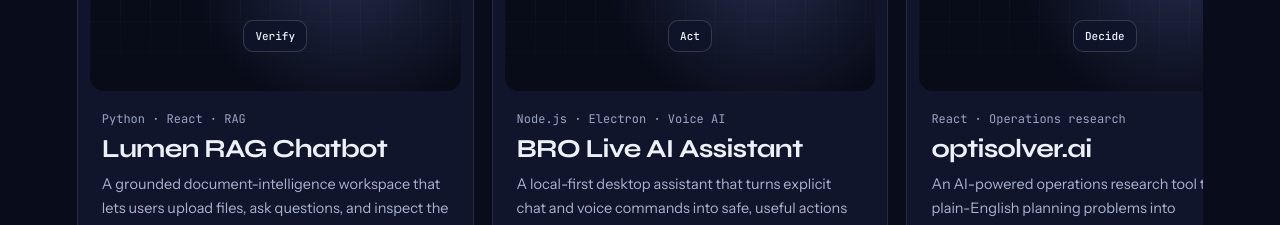
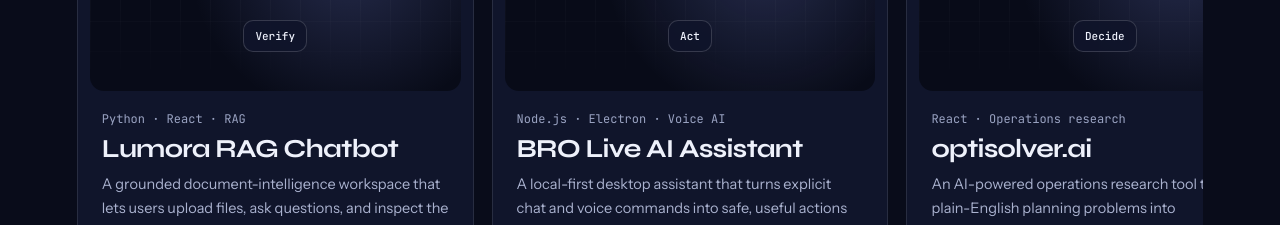
Before and after one commit to bharath609/YBharathKumar.portfolio, a React (Vite) app: page / in a window 1280 px wide. Shown: the part 3320-3545 px from the top of the page. Built offline with nearby package versions, Linux system fonts and the light colour scheme.

Commit message:
rename Lumen to Lumora in projects

```diff
--- a/src/main.jsx
+++ b/src/main.jsx
@@ -13,7 +13,7 @@ const PHOTO = photo;
 const RESUME = import.meta.env.VITE_RESUME || `${import.meta.env.BASE_URL}resume.pdf`;
 
 const projects = [
-  { t: 'Python · React · RAG', h: 'Lumen RAG Chatbot',
+  { t: 'Python · React · RAG', h: 'Lumora RAG Chatbot',
     d: 'A grounded document-intelligence workspace that lets users upload files, ask questions, and inspect the evidence behind every answer.',
     b: ['Built a local-first RAG pipeline with multi-format document ingestion, structure-aware chunking, local embeddings, and a persistent ChromaDB vector index.',
         'Added a relevance gate, grounded citations, retrieval metrics, retrieval receipts, and claim-level self-verification to make answers easier to trust.',
```
